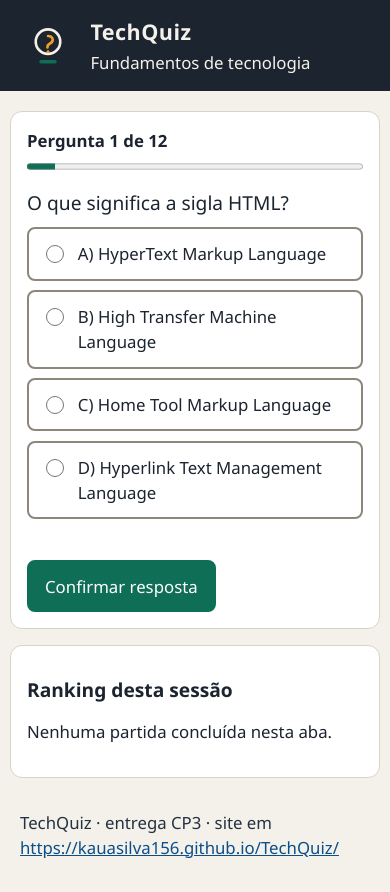
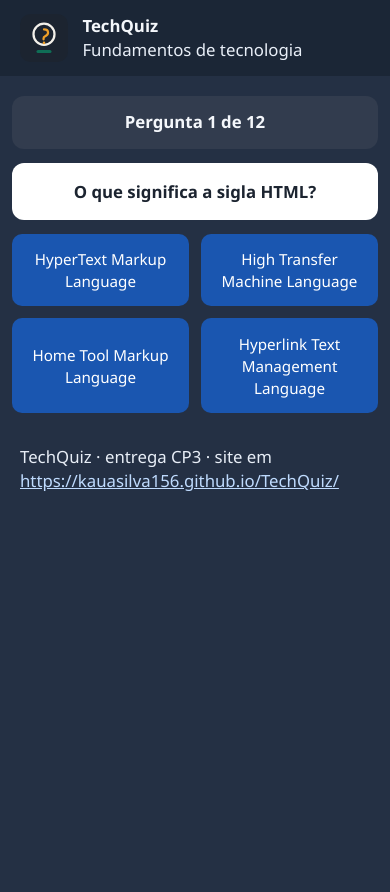
Before and after one commit to kauasilva156/TechQuiz, a plain HTML site: page index.html in a window 390 px wide. Both pictures are taken after typing "Sample" into the empty fields and a click on the button "Começar quiz". After the commit the page ends 844 px from the top, so only its background shows below. Drawn offline with Linux system fonts and the light colour scheme.

Commit message:
Ajusta a pergunta ao modelo obrigatório, com resposta por Tab e Enter.

```diff
--- a/css/estilos.css
+++ b/css/estilos.css
@@ -1,18 +1,16 @@
 :root {
-  --fundo: #f4f1ea;
-  --superficie: #ffffff;
-  --tinta: #1c2430;
-  --tinta-suave: #243140;
-  --linha: #d9d3c7;
-  --acao: #0f6e56;
-  --acao-texto: #ffffff;
-  --foco: #9a3412;
-  --erro: #9f1239;
-  --acerto-fundo: #e7f6ee;
-  --acerto-borda: #0f6e56;
-  --erro-fundo: #fde8ee;
-  --erro-borda: #9f1239;
-  --aviso-fundo: #fff6e4;
+  --fundo: #243044;
+  --faixa: #323c4e;
+  --tinta: #f4f7fb;
+  --azul: #1a56b0;
+  --azul-pill: #1d6fe8;
+  --verde: #157a3a;
+  --verde-texto: #4ade80;
+  --vermelho: #9f1239;
+  --vermelho-texto: #fecdd3;
+  --foco: #fde047;
+  --cartao: #ffffff;
+  --tinta-cartao: #1c2430;
 }
 
 * {
@@ -29,7 +27,7 @@ body {
   margin: 0;
   font-family: "Segoe UI", "Helvetica Neue", sans-serif;
   font-size: 1.05rem;
-  line-height: 1.5;
+  line-height: 1.45;
   color: var(--tinta);
   background: var(--fundo);
 }
@@ -41,12 +39,8 @@ img {
 }
 
 a {
-  color: #0b4f8a;
+  color: #bfdbfe;
   overflow-wrap: anywhere;
-}
-
-a:hover {
-  text-decoration-thickness: 2px;
 }
 
 :focus {
@@ -63,8 +57,8 @@ a:hover {
   left: 0.75rem;
   top: 0.75rem;
   transform: translateY(-150%);
-  background: var(--superficie);
-  color: var(--tinta);
+  background: var(--cartao);
+  color: var(--tinta-cartao);
   padding: 0.5rem 0.75rem;
   z-index: 2;
 }
@@ -77,72 +71,62 @@ a:hover {
   display: flex;
   align-items: center;
   gap: 0.9rem;
-  padding: 1rem 1.25rem;
-  background: var(--tinta);
-  color: #f4f1ea;
+  padding: 0.85rem 1.25rem;
+  background: #1b2636;
+  color: var(--tinta);
 }
 
 .topo img {
-  width: 56px;
-  height: 56px;
+  width: 48px;
+  height: 48px;
   flex: 0 0 auto;
 }
 
+.marca,
+.subtitulo {
+  margin: 0;
+}
+
 .marca {
-  margin: 0;
-  font-size: 1.35rem;
   font-weight: 700;
-  letter-spacing: 0.02em;
 }
 
 .subtitulo {
-  margin: 0.1rem 0 0;
-  color: #f4f1ea;
+  color: #e8eef7;
 }
 
 main {
-  width: min(720px, calc(100% - 2rem));
+  width: min(760px, calc(100% - 1.5rem));
   margin: 1.25rem auto 2rem;
 }
 
-section,
+#tela-inicio,
+#tela-resultado,
 aside {
-  background: var(--superficie);
-  border: 1px solid var(--linha);
-  border-radius: 12px;
+  background: #1b2636;
+  border-radius: 14px;
   padding: 1.25rem;
   margin-bottom: 1rem;
 }
 
 h1,
-h2,
-legend {
+h2 {
   line-height: 1.25;
   color: var(--tinta);
 }
 
 h1 {
   margin: 0 0 0.75rem;
-  font-size: 1.7rem;
+  font-size: 1.6rem;
 }
 
-h2,
-legend {
-  font-size: 1.2rem;
-}
-
-legend {
-  padding: 0;
-  margin-bottom: 0.75rem;
+h2 {
+  margin: 0 0 0.6rem;
+  font-size: 1.15rem;
 }
 
 ul {
   padding-left: 1.2rem;
-}
-
-.campo label,
-button {
-  font: inherit;
 }
 
 .campo label {
@@ -155,113 +139,151 @@ input[type="text"] {
   width: 100%;
   max-width: 100%;
   font: inherit;
-  color: var(--tinta);
+  color: var(--tinta-cartao);
   background: #fff;
-  border: 2px solid #8d867b;
+  border: 2px solid #cbd5e1;
   border-radius: 8px;
   padding: 0.65rem 0.75rem;
 }
 
 button {
-  display: inline-block;
-  margin-top: 0.75rem;
-  background: var(--acao);
-  color: var(--acao-texto);
-  border: 2px solid var(--acao);
-  border-radius: 8px;
-  padding: 0.7rem 1rem;
-  min-height: 44px;
+  font: inherit;
   cursor: pointer;
 }
 
-button:hover {
-  background: #0c5a47;
+.botao-pill,
+#form-inicio button,
+#botao-de-novo {
+  margin: 1rem auto 0;
+  background: var(--azul-pill);
+  color: #fff;
+  border: 3px solid transparent;
+  border-radius: 999px;
+  padding: 0.7rem 1.5rem;
+  min-height: 46px;
+  min-width: 140px;
+}
+
+#form-inicio button,
+#botao-de-novo {
+  display: block;
+}
+
+[hidden] {
+  display: none !important;
+}
+
+.botao-pill:hover,
+#form-inicio button:hover,
+#botao-de-novo:hover {
+  background: #185ec4;
 }
 
 .erro {
   min-height: 1.4em;
   margin: 0.35rem 0 0;
-  color: var(--erro);
+  color: var(--vermelho-texto);
   font-weight: 700;
 }
 
-.progresso-texto {
-  margin: 0 0 0.4rem;
+.painel-jogo {
+  background: transparent;
+  padding: 0;
+}
+
+.faixa-progresso,
+.faixa-feedback {
+  margin: 0 0 0.85rem;
+  background: var(--faixa);
+  border-radius: 12px;
+  text-align: center;
+}
+
+.faixa-progresso {
+  padding: 0.9rem 1rem;
+  font-size: 1.25rem;
   font-weight: 700;
 }
 
-progress {
-  width: 100%;
-  height: 0.8rem;
-  margin-bottom: 1rem;
-  accent-color: var(--acao);
+.cartao-pergunta {
+  margin: 0 0 0.85rem;
+  padding: 1.15rem 1.1rem;
+  background: var(--cartao);
+  color: var(--tinta-cartao);
+  border-radius: 12px;
+  text-align: center;
+  font-size: 1.2rem;
 }
 
-fieldset {
-  margin: 0;
-  padding: 0;
-  border: 0;
-  min-width: 0;
-}
-
-.alternativas {
+.grade-opcoes {
   display: grid;
-  gap: 0.6rem;
+  grid-template-columns: 1fr 1fr;
+  gap: 0.75rem;
 }
 
 .opcao {
-  display: flex;
-  align-items: flex-start;
-  gap: 0.7rem;
-  padding: 0.75rem;
-  border: 2px solid #8d867b;
-  border-radius: 8px;
-  background: #fff;
-  cursor: pointer;
+  width: 100%;
+  min-height: 72px;
+  margin: 0;
+  padding: 0.85rem 0.9rem;
+  background: var(--azul);
+  color: #fff;
+  border: 3px solid transparent;
+  border-radius: 10px;
+  text-align: center;
 }
 
-.opcao input {
-  margin-top: 0.25rem;
-  width: 1.1rem;
-  height: 1.1rem;
-  flex: 0 0 auto;
-  accent-color: var(--acao);
+.opcao:hover:not(:disabled) {
+  background: #1e64c9;
 }
 
 .opcao.correta {
-  background: var(--acerto-fundo);
-  border-color: var(--acerto-borda);
+  background: var(--verde);
+  border-color: #fff;
 }
 
 .opcao.incorreta {
-  background: var(--erro-fundo);
-  border-color: var(--erro-borda);
+  background: var(--vermelho);
+  border-color: transparent;
 }
 
-.feedback {
-  margin-top: 1rem;
-  padding: 1rem;
-  border-radius: 8px;
-  background: var(--aviso-fundo);
-  border: 1px solid #e4c98a;
+.opcao:disabled {
+  cursor: default;
+  opacity: 1;
 }
 
-.feedback.certo {
-  background: var(--acerto-fundo);
-  border-color: var(--acerto-borda);
+.faixa-feedback {
+  margin-top: 0.9rem;
+  padding: 0.85rem 1rem;
 }
 
-.feedback.errado {
-  background: var(--erro-fundo);
-  border-color: var(--erro-borda);
+#feedback-titulo {
+  margin: 0;
+  font-size: 1.05rem;
+  font-weight: 700;
 }
 
-.feedback h2 {
-  margin-top: 0;
+.faixa-feedback.certo #feedback-titulo {
+  color: var(--verde-texto);
+}
+
+.faixa-feedback.errado #feedback-titulo {
+  color: var(--vermelho-texto);
+}
+
+#feedback-texto,
+.linha-fonte {
+  margin: 0.45rem 0 0;
+  color: #e8eef7;
+}
+
+.acoes {
+  display: flex;
+  justify-content: center;
 }
 
 .revisao details {
-  border-top: 1px solid var(--linha);
+  border-top: 1px solid #3d4b61;
   padding: 0.7rem 0;
 }
 
@@ -284,9 +306,8 @@ fieldset {
   gap: 0.35rem 0.75rem;
   justify-content: space-between;
   padding: 0.6rem 0.7rem;
-  border: 1px solid var(--linha);
   border-radius: 8px;
-  background: #fff;
+  background: var(--faixa);
 }
 
 .ranking .posicao {
@@ -296,25 +317,24 @@ fieldset {
 
 .rodape {
   padding: 0 1.25rem 2rem;
-  color: var(--tinta-suave);
+  color: #e8eef7;
 }
 
 .rodape p {
-  width: min(720px, 100%);
+  width: min(760px, 100%);
   margin: 0 auto;
 }
 
-@media (max-width: 640px) {
-  h1 {
-    font-size: 1.45rem;
+@media (max-width: 560px) {
+  .opcao {
+    min-height: 64px;
+    padding: 0.7rem 0.55rem;
+    font-size: 0.95rem;
   }
 
-  main {
-    width: min(720px, calc(100% - 1.25rem));
-  }
-
-  section,
-  aside {
-    padding: 1rem;
+  h1,
+  .faixa-progresso,
+  .cartao-pergunta {
+    font-size: 1.05rem;
   }
 }
--- a/index.html
+++ b/index.html
@@ -26,7 +26,7 @@
       <ul>
         <li>Informe um nome para entrar no ranking da sessão.</li>
         <li>Cada pergunta tem quatro alternativas e apenas uma correta.</li>
-        <li>A escolha só vale depois de confirmar.</li>
+        <li>Use Tab para chegar na alternativa e Enter para responder.</li>
         <li>O ranking fica no <strong>sessionStorage</strong> e some quando a aba é fechada.</li>
       </ul>
 
@@ -40,24 +40,17 @@
       </form>
     </section>
 
-    <section id="tela-jogo" hidden aria-labelledby="enunciado">
-      <p id="progresso-texto" class="progresso-texto"></p>
-      <progress id="progresso" max="12" value="1">Pergunta 1</progress>
-
-      <form id="form-pergunta">
-        <fieldset>
-          <legend id="enunciado" tabindex="-1"></legend>
-          <div id="alternativas" class="alternativas"></div>
-          <p id="erro-alternativa" class="erro" role="alert"></p>
-          <button type="submit" id="botao-confirmar">Confirmar resposta</button>
-        </fieldset>
-      </form>
-
-      <div id="feedback" class="feedback" hidden>
-        <h2 id="feedback-titulo" tabindex="-1"></h2>
+    <section id="tela-jogo" class="painel-jogo" hidden aria-labelledby="enunciado">
+      <p id="progresso-texto" class="faixa-progresso" tabindex="-1"></p>
+      <h2 id="enunciado" class="cartao-pergunta" tabindex="-1"></h2>
+      <div id="alternativas" class="grade-opcoes" role="group" aria-labelledby="enunciado"></div>
+      <div id="feedback" class="faixa-feedback" hidden>
+        <p id="feedback-titulo" tabindex="-1"></p>
         <p id="feedback-texto"></p>
-        <p>Fonte: <a id="feedback-fonte" href="" target="_blank" rel="noopener noreferrer"></a></p>
-        <button type="button" id="botao-proxima">Próxima pergunta</button>
+        <p class="linha-fonte">Fonte: <a id="feedback-fonte" href="" target="_blank" rel="noopener noreferrer"></a></p>
+      </div>
+      <div class="acoes">
+        <button type="button" id="botao-proxima" class="botao-pill" hidden>Próxima</button>
       </div>
     </section>
 
--- a/js/quiz.js
+++ b/js/quiz.js
@@ -7,12 +7,8 @@ const formInicio = document.querySelector("#form-inicio");
 const campoNome = document.querySelector("#nome");
 const erroNome = document.querySelector("#erro-nome");
 const progressoTexto = document.querySelector("#progresso-texto");
-const progresso = document.querySelector("#progresso");
-const formPergunta = document.querySelector("#form-pergunta");
 const enunciado = document.querySelector("#enunciado");
 const alternativas = document.querySelector("#alternativas");
-const erroAlternativa = document.querySelector("#erro-alternativa");
-const botaoConfirmar = document.querySelector("#botao-confirmar");
 const feedback = document.querySelector("#feedback");
 const feedbackTitulo = document.querySelector("#feedback-titulo");
 const feedbackTexto = document.querySelector("#feedback-texto");
@@ -32,7 +28,6 @@ let respostas = [];
 let perguntaTravada = false;
 
 formInicio.addEventListener("submit", iniciar);
-formPergunta.addEventListener("submit", confirmar);
 botaoProxima.addEventListener("click", avancar);
 botaoDeNovo.addEventListener("click", reiniciar);
 renderRanking();
@@ -72,7 +67,6 @@ async function iniciar(evento) {
   indice = 0;
   acertos = 0;
   respostas = [];
-  progresso.max = perguntas.length;
   mostrarTela(telaJogo);
   mostrarPergunta();
 }
@@ -80,53 +74,37 @@ async function iniciar(evento) {
 function mostrarPergunta() {
   const pergunta = perguntas[indice];
   perguntaTravada = false;
-  progresso.value = indice + 1;
   progressoTexto.textContent = "Pergunta " + (indice + 1) + " de " + perguntas.length;
   enunciado.textContent = pergunta.enunciado;
-  erroAlternativa.textContent = "";
   alternativas.replaceChildren();
 
   pergunta.alternativas.forEach(function (alternativa) {
-    const rotulo = document.createElement("label");
-    rotulo.className = "opcao";
-
-    const radio = document.createElement("input");
-    radio.type = "radio";
-    radio.name = "alternativa";
-    radio.value = alternativa.id;
-    radio.required = true;
-
-    const texto = document.createElement("span");
-    texto.textContent = alternativa.id.toUpperCase() + ") " + alternativa.texto;
-
-    rotulo.append(radio, texto);
-    alternativas.append(rotulo);
+    const botao = document.createElement("button");
+    botao.type = "button";
+    botao.className = "opcao";
+    botao.textContent = alternativa.texto;
+    botao.dataset.id = alternativa.id;
+    botao.addEventListener("click", function () {
+      escolher(alternativa.id);
+    });
+    alternativas.append(botao);
   });
 
   feedback.hidden = true;
   feedback.classList.remove("certo", "errado");
-  formPergunta.hidden = false;
-  botaoConfirmar.disabled = false;
-  botaoProxima.textContent = indice === perguntas.length - 1 ? "Ver resultado" : "Próxima pergunta";
+  botaoProxima.hidden = true;
+  botaoProxima.textContent = "Próxima";
   document.title = "Pergunta " + (indice + 1) + " — TechQuiz";
-  enunciado.focus();
+  progressoTexto.focus();
 }
 
-function confirmar(evento) {
-  evento.preventDefault();
+function escolher(idEscolhido) {
   if (perguntaTravada) {
     return;
   }
 
-  const selecionada = formPergunta.querySelector("input[name='alternativa']:checked");
-  if (!selecionada) {
-    erroAlternativa.textContent = "Escolha uma alternativa antes de confirmar.";
-    return;
-  }
-
   const pergunta = perguntas[indice];
-  const escolhida = selecionada.value;
-  const acertou = escolhida === pergunta.correta;
+  const acertou = idEscolhido === pergunta.correta;
   perguntaTravada = true;
   if (acertou) {
     acertos += 1;
@@ -134,31 +112,32 @@ function confirmar(evento) {
 
   respostas.push({
     enunciado: pergunta.enunciado,
-    escolhida: escolhida,
+    escolhida: idEscolhido,
     correta: pergunta.correta,
     acertou: acertou,
     explicacao: pergunta.explicacao,
     fonte: pergunta.fonte
   });
 
-  alternativas.querySelectorAll(".opcao").forEach(function (opcao) {
-    const radio = opcao.querySelector("input");
-    radio.disabled = true;
-    if (radio.value === pergunta.correta) {
-      opcao.classList.add("correta");
-      opcao.querySelector("span").textContent += " (correta)";
-    } else if (radio.checked) {
-      opcao.classList.add("incorreta");
+  alternativas.querySelectorAll(".opcao").forEach(function (botao) {
+    botao.disabled = true;
+    if (botao.dataset.id === pergunta.correta) {
+      botao.classList.add("correta");
+      botao.textContent += " (correta)";
+    } else if (botao.dataset.id === idEscolhido) {
+      botao.classList.add("incorreta");
     }
   });
 
   feedback.hidden = false;
   feedback.classList.add(acertou ? "certo" : "errado");
-  feedbackTitulo.textContent = acertou ? "Resposta correta" : "Resposta incorreta";
+  feedbackTitulo.textContent = acertou
+    ? "✓ Resposta correta — veja a explicação"
+    : "✗ Resposta incorreta — veja a explicação";
   feedbackTexto.textContent = pergunta.explicacao;
   feedbackFonte.textContent = pergunta.fonte.titulo;
   feedbackFonte.href = pergunta.fonte.url;
-  botaoConfirmar.disabled = true;
+  botaoProxima.hidden = false;
   feedbackTitulo.focus();
 }
 
@@ -264,4 +243,5 @@ function mostrarTela(tela) {
   telaInicio.hidden = tela !== telaInicio;
   telaJogo.hidden = tela !== telaJogo;
   telaResultado.hidden = tela !== telaResultado;
+  document.querySelector("aside").hidden = tela === telaJogo;
 }
```
Also changed, not shown: 1 other file.
